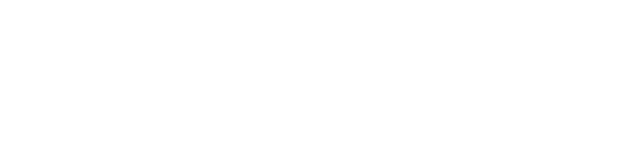
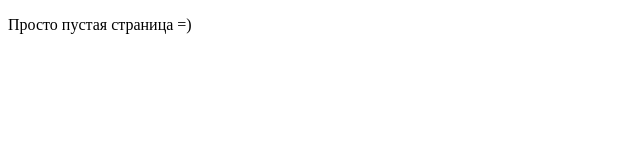
Before and after one commit to elsewenhear/1402655-gllacy-30, a plain HTML site: page blank.html in a window 1280 px wide. Shown: the whole page, without its empty margins (0-640 px from the left). Drawn offline with Linux system fonts and the light colour scheme.

Commit message:
Страница якорь

```diff
--- a/blank.html
+++ b/blank.html
@@ -5,7 +5,9 @@
     <title>HTML Academy: Глейси</title>
   </head>
   <body>
-
+    <header>
+    <p>Просто пустая страница =)</p>
+    </header>
 
   </body>
 </html>
```
